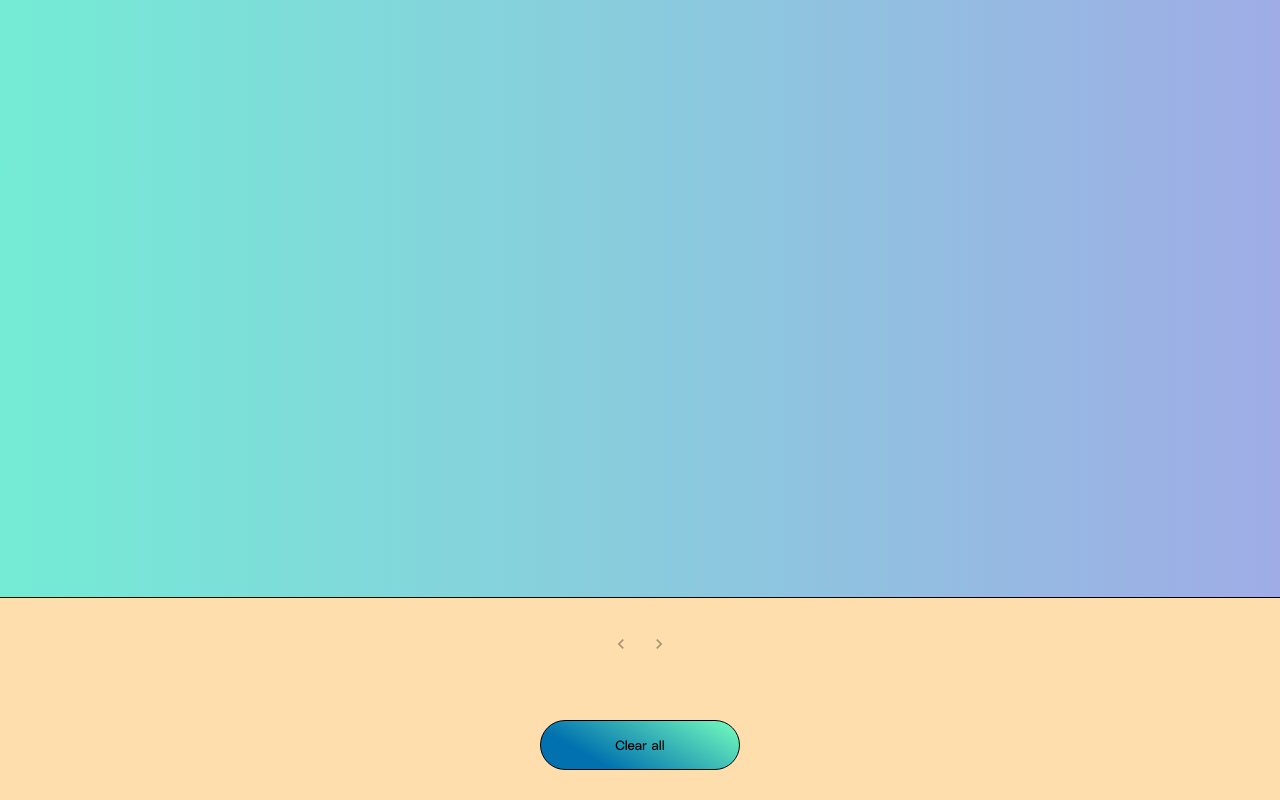
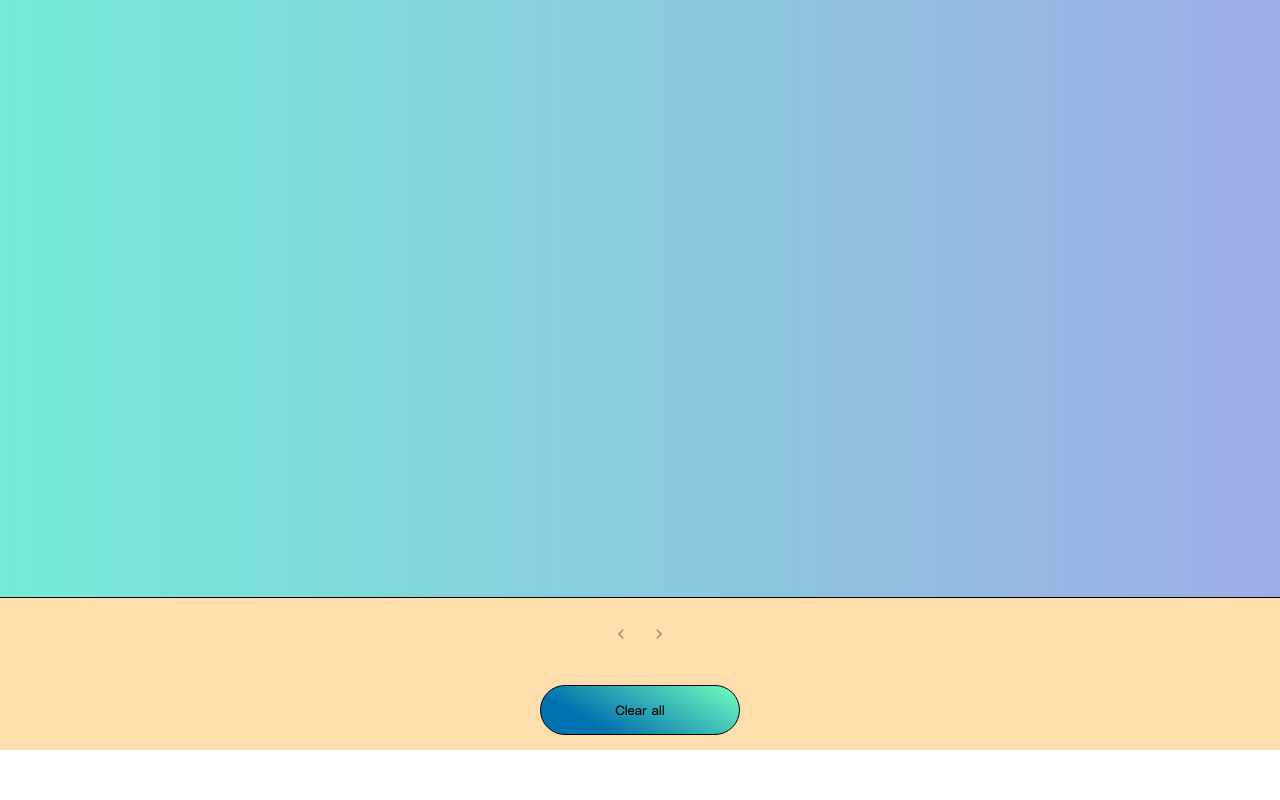
Before and after one commit to Jacobbidmead/bookmarks-react-ts-app, a React (Create React App) app: page / in a window 1280 px wide. Shown: the part 593-1393 px from the top of the page. After the commit the page ends 1343 px from the top, so only its background shows below. Built offline with nearby package versions, Linux system fonts and the light colour scheme.

Commit message:
Adjusted readme

```diff
--- a/src/App.css
+++ b/src/App.css
@@ -11,3 +11,8 @@ a {
   text-decoration: none;
   color: black;
 }
+
+::selection {
+  color: black;
+  background-color: lightpink;
+}
--- a/src/App.tsx
+++ b/src/App.tsx
@@ -15,6 +15,7 @@ import {
   LinkGrid,
   Align,
   Blurb,
+  FooterButton,
 } from "./Components/Grid.styled";
 import { Links } from "./Components/Links.styled";
 import "./App.css";
@@ -154,8 +155,19 @@ const App: FC = () => {
           </div>
         </form>
         <Blurb>
-          Bookmarker by <a href="https://jacobbidmead.com/">Jacob Bidmead.</a>{" "}
-          <a href="https://github.com/Jacobbidmead/bookmarks-react-ts-app">
+          Bookmarker by{" "}
+          <a
+            href="https://jacobbidmead.com/"
+            target="_blank"
+            rel="noopener noreferrer"
+          >
+            Jacob Bidmead.
+          </a>{" "}
+          <a
+            href="https://github.com/Jacobbidmead/bookmarks-react-ts-app"
+            target="_blank"
+            rel="noopener noreferrer"
+          >
             {" "}
             Click for the GitHub Repo
           </a>
@@ -250,7 +262,7 @@ const App: FC = () => {
           onChange={handlePageChange}
         />
       </Footer>
-      <Footer>
+      <FooterButton>
         <div>
           <Button
             as={motion.button}
@@ -261,7 +273,7 @@ const App: FC = () => {
             Clear all
           </Button>
         </div>
-      </Footer>
+      </FooterButton>
       {/* Footer button end */}
     </>
   );
--- a/src/Components/Grid.styled.tsx
+++ b/src/Components/Grid.styled.tsx
@@ -14,7 +14,14 @@ export const Grid = styled.div`
 export const Footer = styled.div`
   display: flex;
   justify-content: center;
-  padding: 30px;
+  padding: 20px;
+  background-color: #ffdead;
+`;
+
+export const FooterButton = styled.div`
+  display: flex;
+  justify-content: center;
+  padding: 15px;
   background-color: #ffdead;
 `;
 
```
Also changed, not shown: 1 other file (tests, documents, lock files or other folders).
